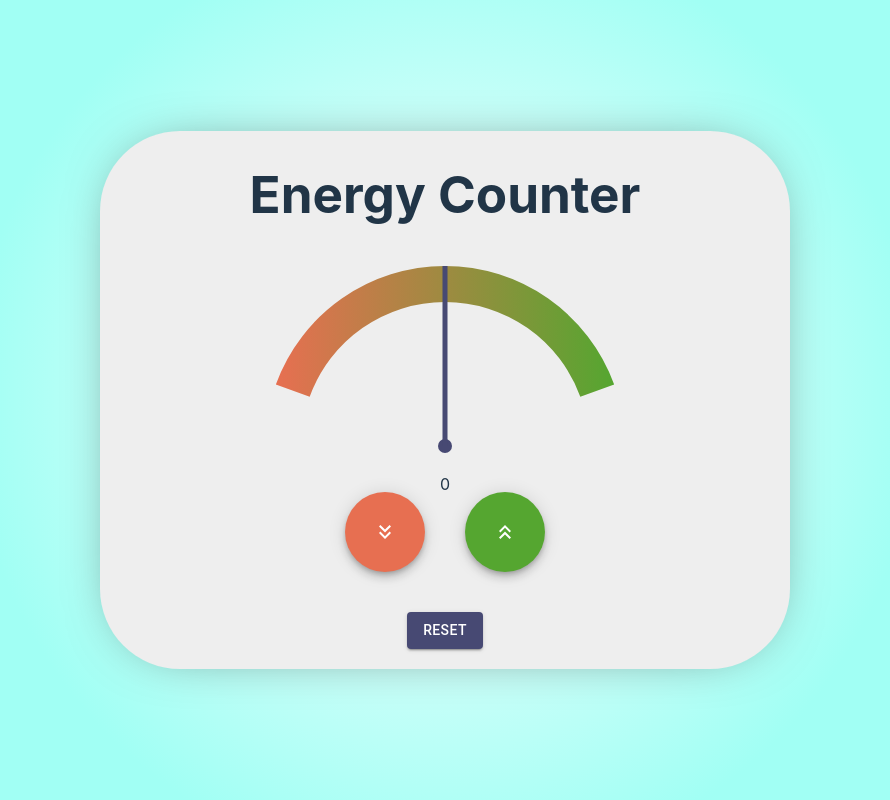
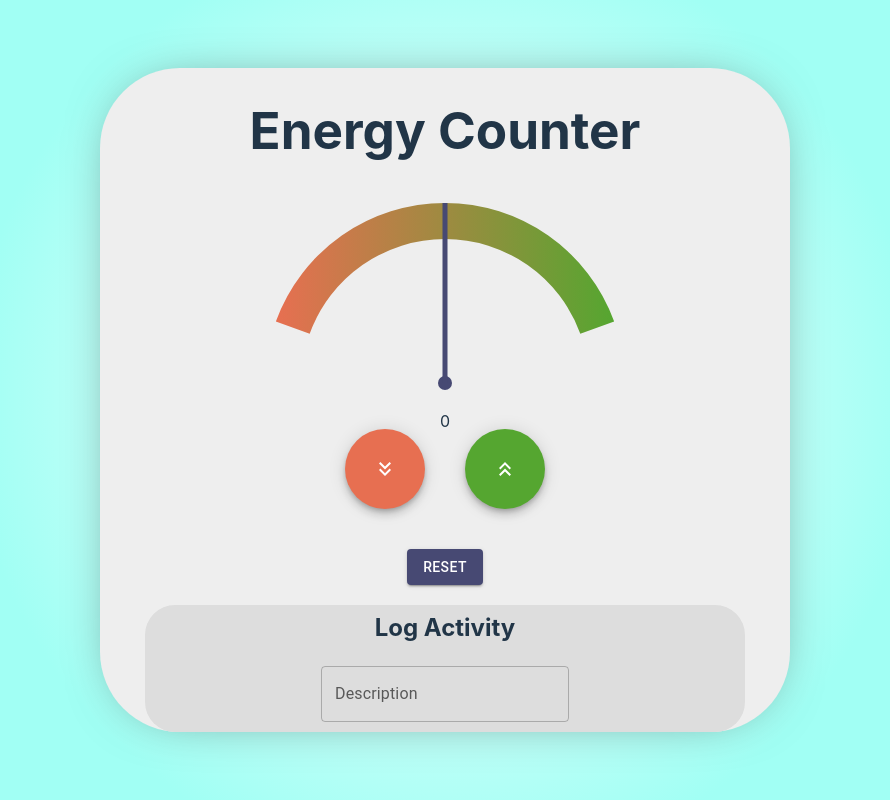
Before and after one commit to tomgame984/The-Neurons, a React (Vite) app in the folder Frontend/: page /Dashboard in a window 1280 px wide. Shown: the whole page, without its empty margins (195-1085 px from the left). Built offline with nearby package versions, Linux system fonts and the light colour scheme.

Commit message:
Added ActivityForm to dashboard with conditional rendering

```diff
--- a/Frontend/src/components/ActivityForm.jsx
+++ b/Frontend/src/components/ActivityForm.jsx
@@ -2,7 +2,9 @@ import React, { useState } from "react";
 import TextField from "@mui/material/TextField";
 import Box from "@mui/material/Box";
 
-const ActivityForm = () => {
+const ActivityForm = (props) => {
+
+    if (props.open == true) {
         return (
             <>
                 <Box sx={{bgcolor:"#ddd", borderRadius:"30px", padding:"10px"}}>
@@ -11,6 +13,7 @@ const ActivityForm = () => {
                 </Box>
             </>
         );
+    }
 };
 
 export default ActivityForm;
--- a/Frontend/src/components/Buttons.jsx
+++ b/Frontend/src/components/Buttons.jsx
@@ -58,7 +58,7 @@ const Buttons = (props) => {
             key={action.name}
             icon={action.icon}
             tooltipTitle={action.name}
-            onClick={incrementCounter}
+            onClick={() => {incrementCounter();}}
           />
         ))}
       </SpeedDial>
--- a/Frontend/src/pages/Dashboard.jsx
+++ b/Frontend/src/pages/Dashboard.jsx
@@ -4,9 +4,11 @@ import Buttons from "../components/Buttons";
 import ResetButton from "../components/ResetButton";
 import { Container } from "@mui/material";
 import { green } from "@mui/material/colors";
+import ActivityForm from "../components/ActivityForm";
 
 export const Dashboard = () => {
   const [count, setCount] = useState(0);
+  const [open, setOpen] = useState(true);
 
   return (
     <Container
@@ -17,7 +19,7 @@ export const Dashboard = () => {
         alignItems: "center",
         backgroundColor: "#eee",
         boxShadow: "0px 0px 58px -29px rgba(0,0,0,0.75)",
-        minWidth: "690px"
+        minWidth: "690px",
       }}
     >
       <div>
@@ -25,6 +27,7 @@ export const Dashboard = () => {
         <Gauge setCount={setCount} count={count} />
         <Buttons setCount={setCount} count={count} />
         <ResetButton setCount={setCount} />
+        <ActivityForm open={open} setOpen={setOpen}></ActivityForm>
       </div>
     </Container>
   );
```
Lines whose indentation alone changed are shown as unchanged.
